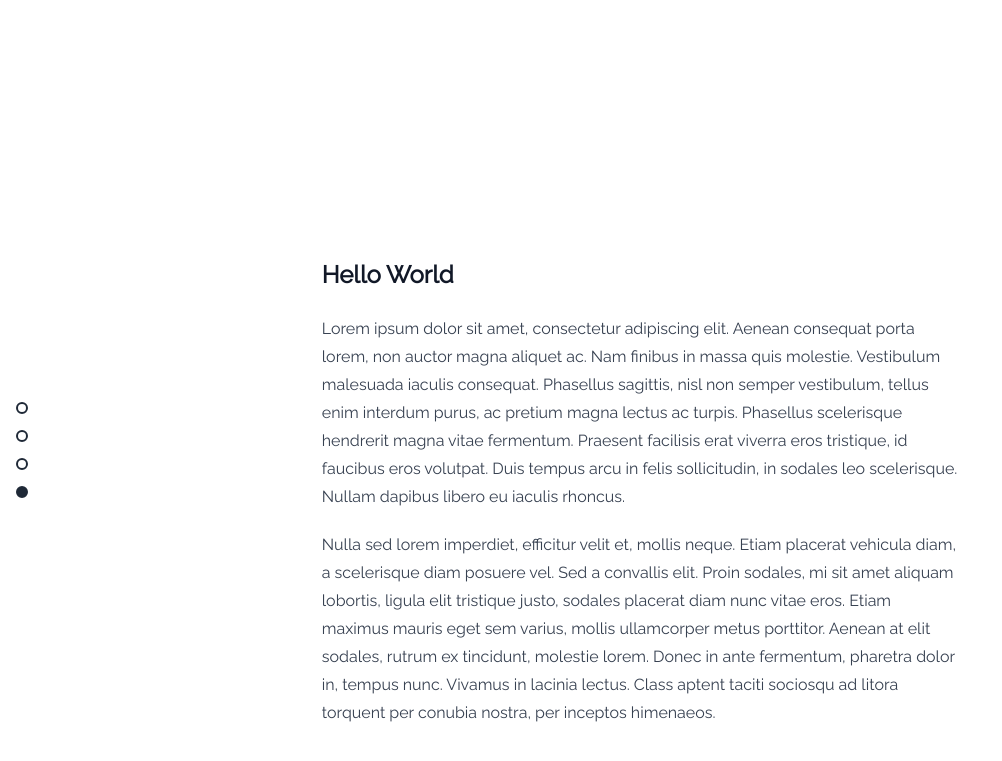
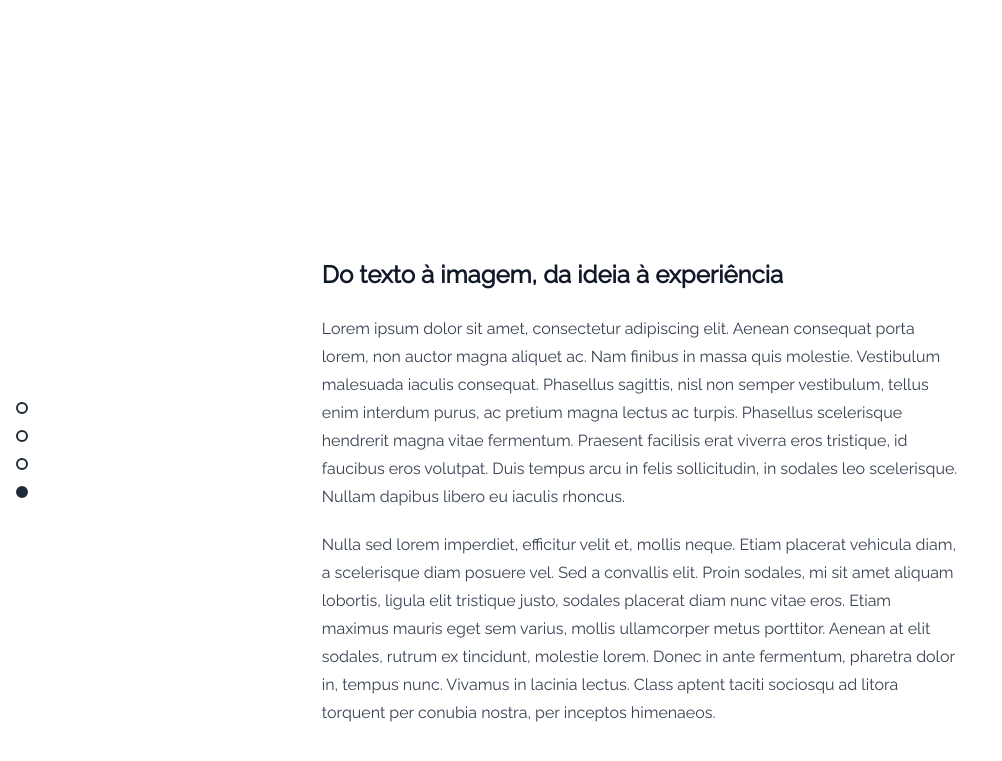
Before and after one commit to lcrltda/lcrltda.github.io, a Jekyll site: the page built from index.md, in a window 1280 px wide and 900 px high, scrolled down 2657 px. Shown: the top 761 px of the window, without its empty margins (0-1002 px from the left). Built offline with Jekyll 4.4.1, drawn with Linux system fonts in a browser that asks for light colours.

Commit message:
Update index.md

```diff
--- a/index.md
+++ b/index.md
@@ -21,7 +21,7 @@ main_content: >
 footer: true
 permalink: /
 ---
-## Hello World
+## Do texto à imagem, da ideia à experiência
 
 Lorem ipsum dolor sit amet, consectetur adipiscing elit. Aenean consequat porta lorem, non auctor magna aliquet ac. Nam finibus in massa quis molestie. Vestibulum malesuada iaculis consequat. Phasellus sagittis, nisl non semper vestibulum, tellus enim interdum purus, ac pretium magna lectus ac turpis. Phasellus scelerisque hendrerit magna vitae fermentum. Praesent facilisis erat viverra eros tristique, id faucibus eros volutpat. Duis tempus arcu in felis sollicitudin, in sodales leo scelerisque. Nullam dapibus libero eu iaculis rhoncus.
 
```
